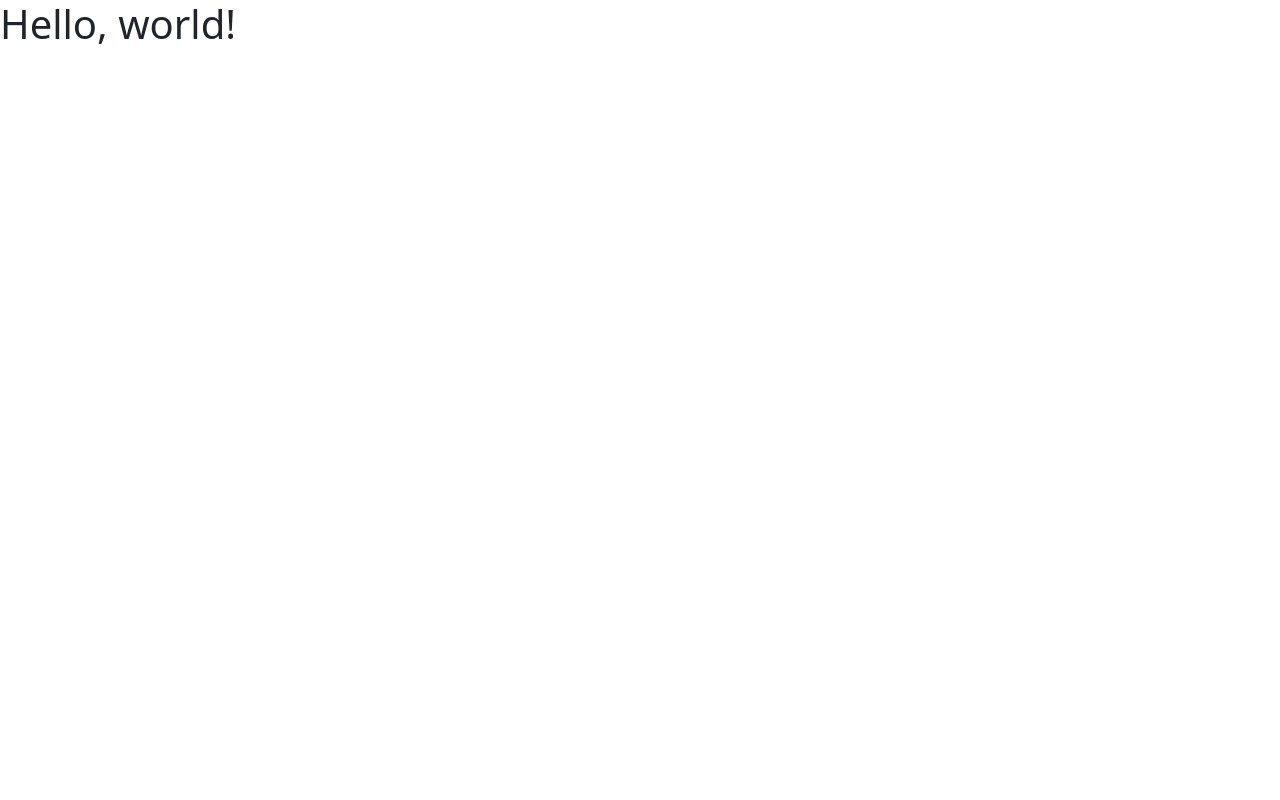
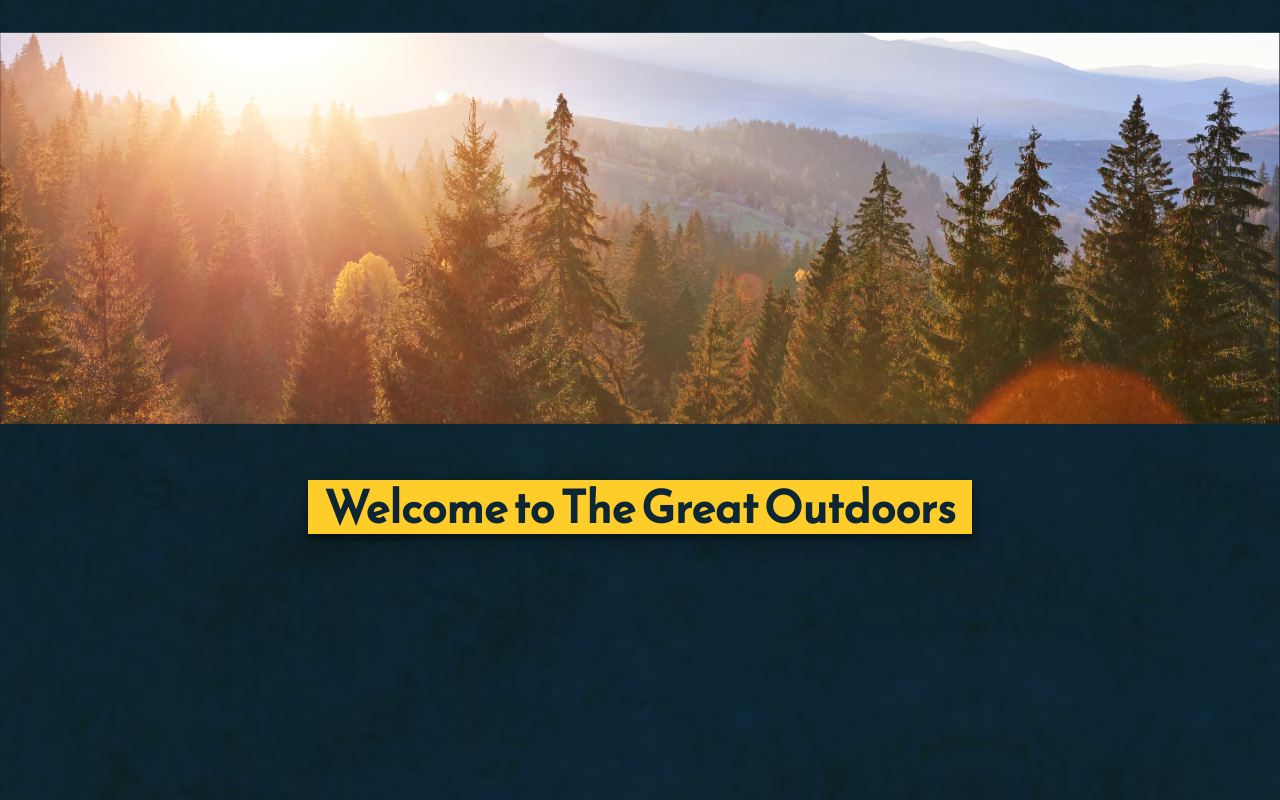
Before and after one commit to dljimenez2324/Business-Redevelopment, a plain HTML site: page index.html in a window 1280 px wide. Drawn offline with nearby package versions, Linux system fonts and the light colour scheme.

Commit message:
hero image added with start of welcome section

```diff
--- a/index.html
+++ b/index.html
@@ -1,22 +1,39 @@
-<!doctype html>
+<!DOCTYPE html>
 <html lang="en">
   <head>
-    <meta charset="utf-8">
-    <meta name="viewport" content="width=device-width, initial-scale=1">
-    <title>Bootstrap demo</title>
-    <link href="https://cdn.jsdelivr.net/npm/bootstrap@5.3.2/dist/css/bootstrap.min.css" rel="stylesheet" integrity="sha384-T3c6CoIi6uLrA9TneNEoa7RxnatzjcDSCmG1MXxSR1GAsXEV/Dwwykc2MPK8M2HN" crossorigin="anonymous">
-    <link rel="stylesheet" href="./styles/style.css">
+    <meta charset="utf-8" />
+    <meta name="viewport" content="width=device-width, initial-scale=1" />
+    <title>
+      Outdoor Sportsman | Hunting and Fishing Goods, Gun Repair | Stockton, CA
+    </title>
+    <link
+      href="https://cdn.jsdelivr.net/npm/bootstrap@5.3.2/dist/css/bootstrap.min.css"
+      rel="stylesheet"
+      integrity="sha384-T3c6CoIi6uLrA9TneNEoa7RxnatzjcDSCmG1MXxSR1GAsXEV/Dwwykc2MPK8M2HN"
+      crossorigin="anonymous"
+    />
+    <link rel="stylesheet" href="./styles/style.css" />
   </head>
   <body>
-    <h1>Hello, world!</h1>
+    <!-- Start NavBar -->
 
+    <!-- End NavBar -->
 
+    <!-- Start Hero Image -->
+    <div class="container-fluid p-0 py-2 my-4">
+      <img
+        class="bg"
+        src="./media/home-beautiful-autumn-morning-view-point-deep-forest-valley-carpathians-ukraine-europe 2.png"
+      />
+    </div>
+    <!-- End Hero Image -->
 
-
-
-
-
-
+    <!-- Welcome Container -->
+    <div class="cont welCont py-4 my-4">
+      <div class="con text-center">
+        <h1 class="title px-3 shadow">Welcome to The Great Outdoors</h1>
+      </div>
+    </div>
 
 
 
@@ -24,6 +41,10 @@
 
 
     <!-- No Touchy -->
-    <script src="https://cdn.jsdelivr.net/npm/bootstrap@5.3.2/dist/js/bootstrap.bundle.min.js" integrity="sha384-C6RzsynM9kWDrMNeT87bh95OGNyZPhcTNXj1NW7RuBCsyN/o0jlpcV8Qyq46cDfL" crossorigin="anonymous"></script>
+    <script
+      src="https://cdn.jsdelivr.net/npm/bootstrap@5.3.2/dist/js/bootstrap.bundle.min.js"
+      integrity="sha384-C6RzsynM9kWDrMNeT87bh95OGNyZPhcTNXj1NW7RuBCsyN/o0jlpcV8Qyq46cDfL"
+      crossorigin="anonymous"
+    ></script>
   </body>
 </html>
--- a/styles/style.css
+++ b/styles/style.css
@@ -0,0 +1,32 @@
+@import url('https://fonts.googleapis.com/css2?family=Open+Sans&family=Reem+Kufi&display=swap');
+
+body {
+    background-image: url('../media/Page-Background.png');
+    font-family: 'Open Sans', sans-serif;
+}
+
+.bg {
+    width: 100%;
+}
+
+.welCont {
+    display: flex;
+    justify-content: center;
+
+}
+
+/* Title Section */
+.title {
+    font-size: 45px;
+    font-weight: bold;
+    color: #0C2633;
+    background-color: #FFCD29;
+    display: inline-block;
+    font-family: 'Reem Kufi', sans-serif;
+    /* margin: 2rem; */
+    margin-bottom: 2rem;
+}
+
+.shadow {
+    filter: drop-shadow(0 1mm 1mm rgba(0, 0, 0, 0.50));
+}
```
Also changed, not shown: pages/contact.html (+1 -1 lines).
